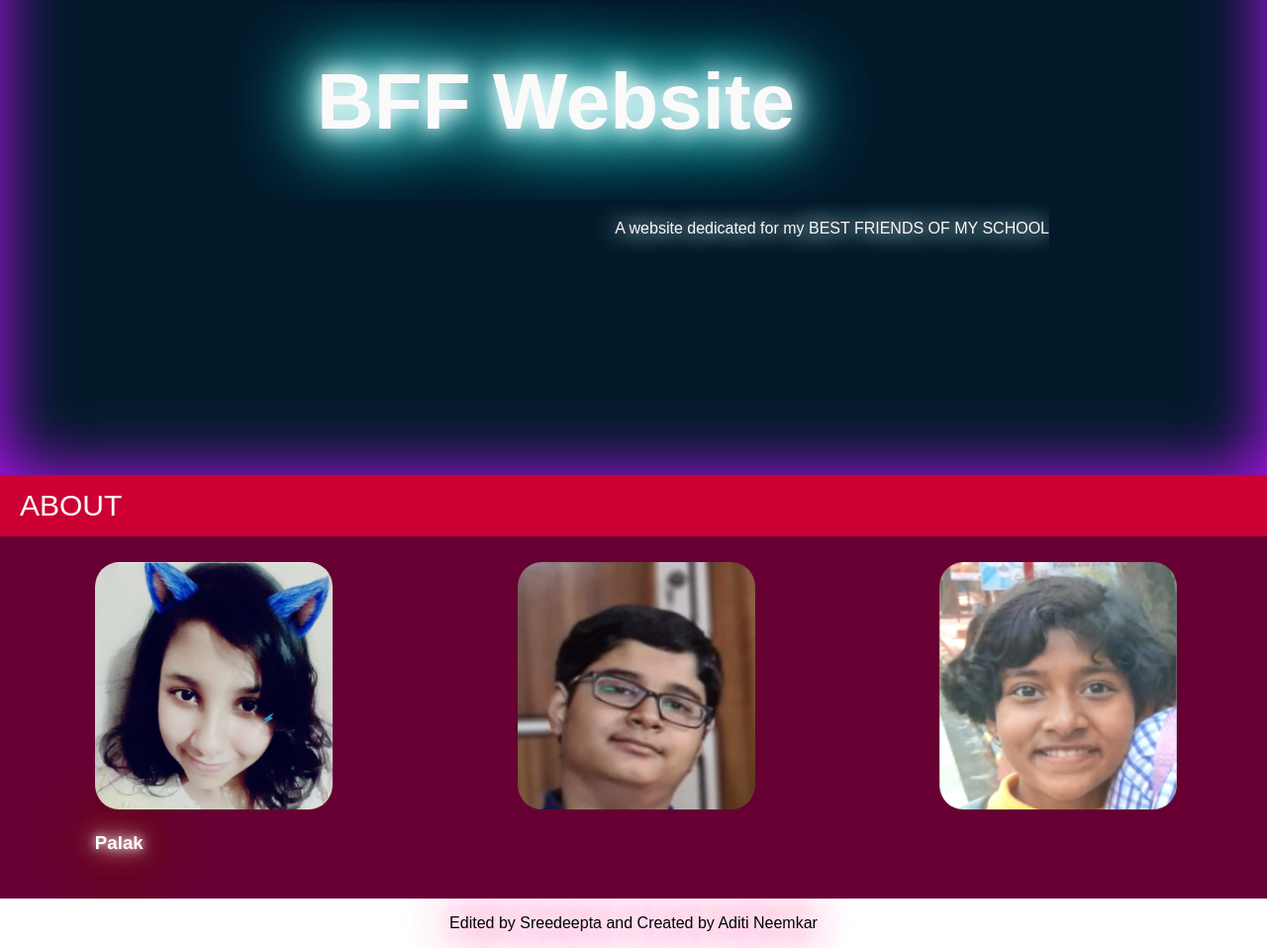
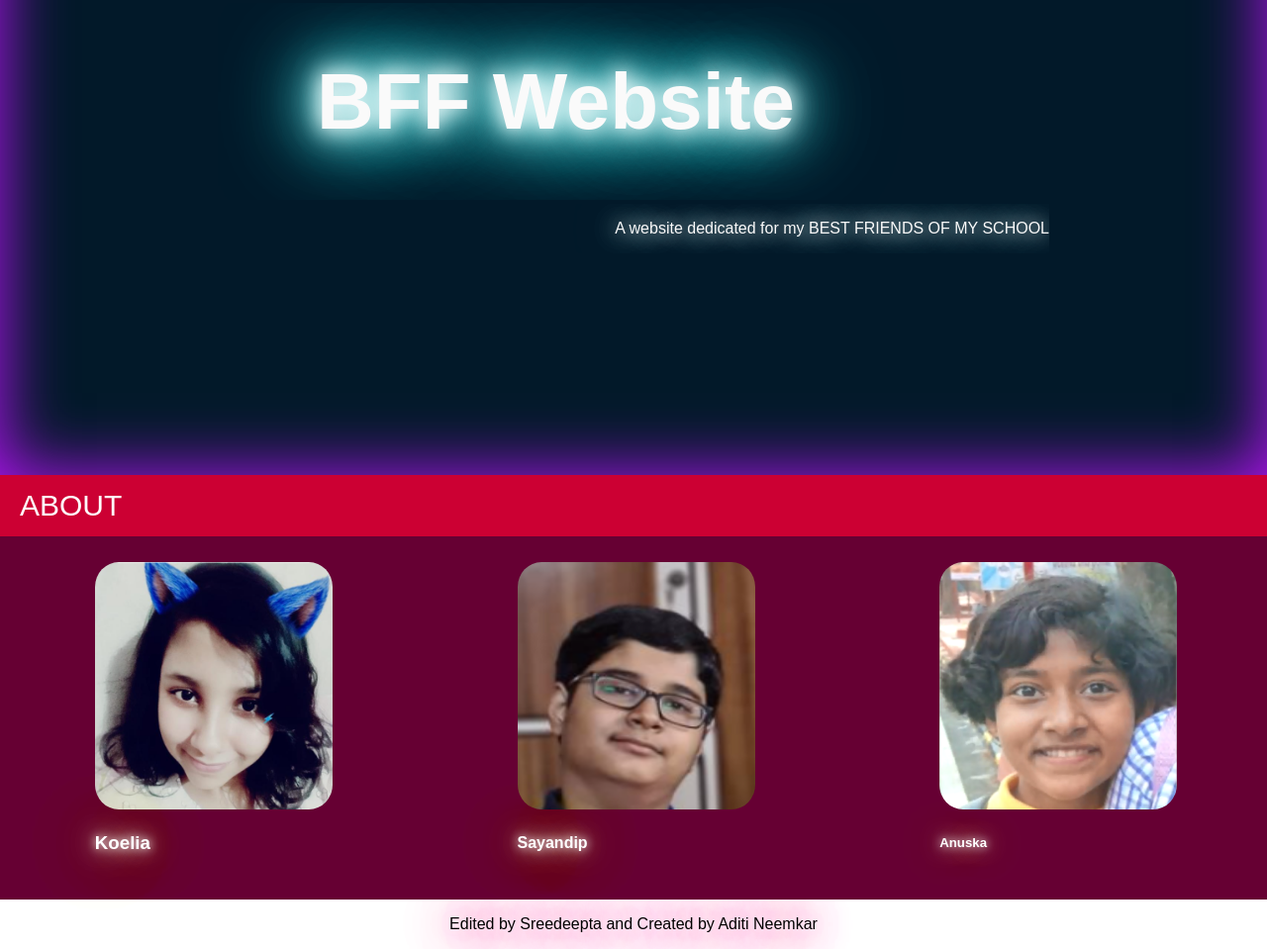
Before and after one commit to sreedeepta/Missing-U, a plain HTML site: page index.html in a window 1280 px wide. Shown: the part 217-1176 px from the top of the page at 99% size. Drawn offline with Linux system fonts and the light colour scheme.

Commit message:
Update index.html

```diff
--- a/index.html
+++ b/index.html
@@ -195,19 +195,21 @@
 2021-07-03 20_04_54-(2) WhatsApp.png
 " height="100px"
           width="100px"/></a>
-        <h3>Palak</h3>
+        <h3>Koelia</h3>
         </figure>
         </div>
         <div class="side">
         <figure>
         <a href="#"><img class="GFG" src="sayan.png" height="100px"
           width="100px"/></a>
+	<h4>Sayandip</h4>
         </figure>
       </div>
         <div class="side">
         <figure>
         <a href="#"><img class="GFG" src="anu.png" height="100px"
           width="100px"/></a>
+	<h5>Anuska</h5>
         </figure>
       </div>
     </div>
```
